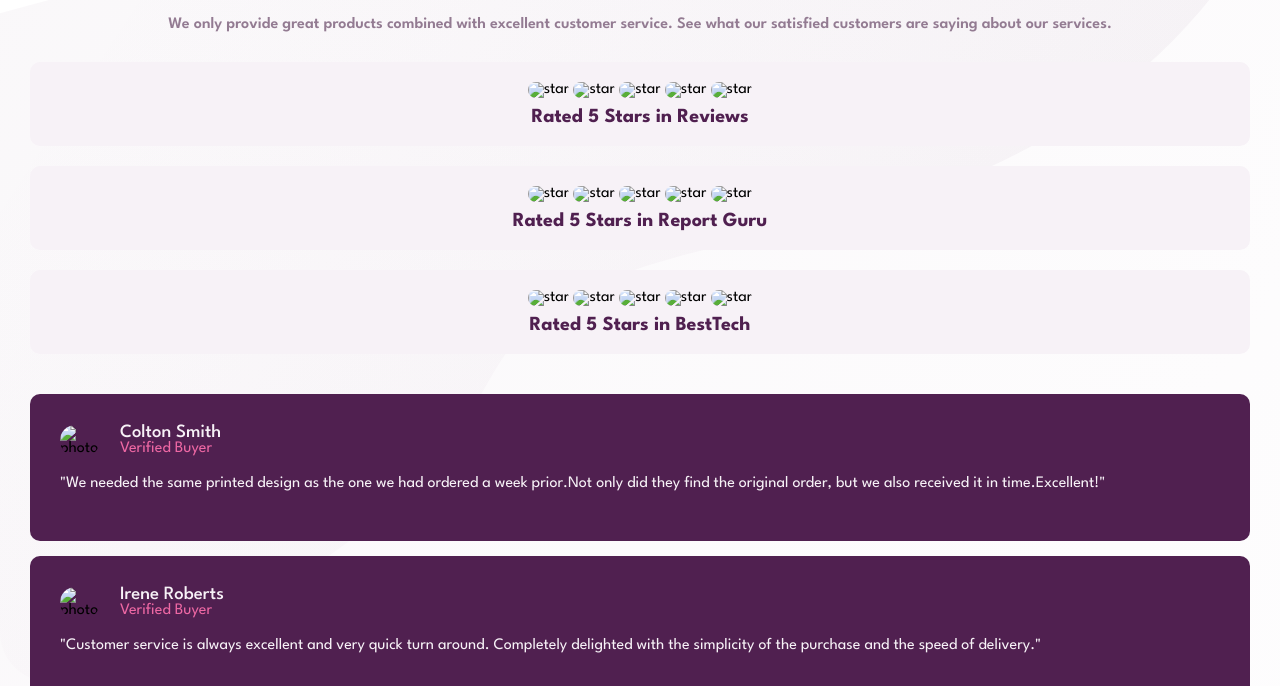
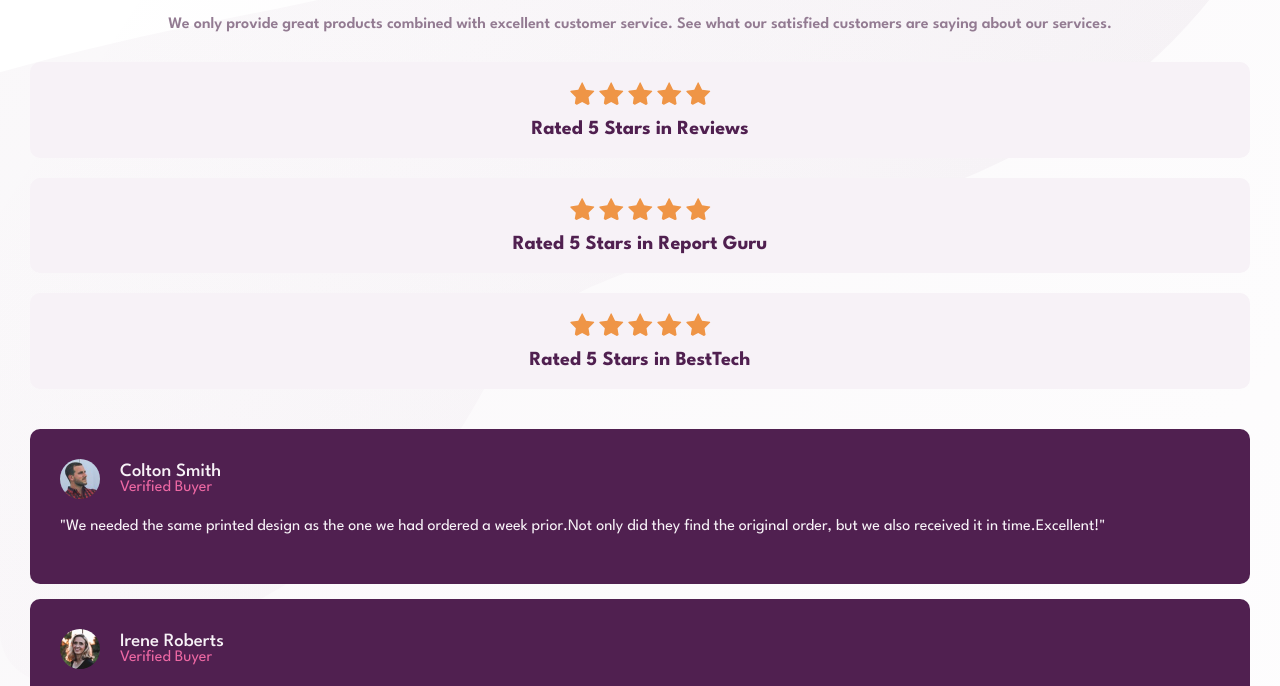
Before and after one commit to shubham-cj/Social-proof-section-master, a plain HTML site: page index.html in a window 1280 px wide. Shown: the part 112-798 px from the top of the page. Drawn offline with Linux system fonts and the light colour scheme; the site is published under a folder, as on GitHub Pages, so addresses that start at the root find nothing.

Commit message:
Update index.html

```diff
--- a/index.html
+++ b/index.html
@@ -27,38 +27,38 @@
       </p>
 
       <div class="rating-container">
-        <img src="/images/icon-star.svg" alt="star" class="star-img">
-        <img src="/images/icon-star.svg" alt="star" class="star-img">
-        <img src="/images/icon-star.svg" alt="star" class="star-img">
-        <img src="/images/icon-star.svg" alt="star" class="star-img">
-        <img src="/images/icon-star.svg" alt="star" class="star-img">
+        <img src="./images/icon-star.svg" alt="star" class="star-img">
+        <img src="./images/icon-star.svg" alt="star" class="star-img">
+        <img src="./images/icon-star.svg" alt="star" class="star-img">
+        <img src="./images/icon-star.svg" alt="star" class="star-img">
+        <img src="./images/icon-star.svg" alt="star" class="star-img">
 
         <h2>Rated 5 Stars in Reviews</h2>
       </div>
 
       <div class="rating-container">
-        <img src="/images/icon-star.svg" alt="star" class="star-img">
-        <img src="/images/icon-star.svg" alt="star" class="star-img">
-        <img src="/images/icon-star.svg" alt="star" class="star-img">
-        <img src="/images/icon-star.svg" alt="star" class="star-img">
-        <img src="/images/icon-star.svg" alt="star" class="star-img">
+        <img src="./images/icon-star.svg" alt="star" class="star-img">
+        <img src="./images/icon-star.svg" alt="star" class="star-img">
+        <img src="./images/icon-star.svg" alt="star" class="star-img">
+        <img src="./images/icon-star.svg" alt="star" class="star-img">
+        <img src="./images/icon-star.svg" alt="star" class="star-img">
 
         <h2>Rated 5 Stars in Report Guru</h2>
       </div>
 
       <div class="rating-container">
-        <img src="/images/icon-star.svg" alt="star" class="star-img">
-        <img src="/images/icon-star.svg" alt="star" class="star-img">
-        <img src="/images/icon-star.svg" alt="star" class="star-img">
-        <img src="/images/icon-star.svg" alt="star" class="star-img">
-        <img src="/images/icon-star.svg" alt="star" class="star-img">
+        <img src="./images/icon-star.svg" alt="star" class="star-img">
+        <img src="./images/icon-star.svg" alt="star" class="star-img">
+        <img src="./images/icon-star.svg" alt="star" class="star-img">
+        <img src="./images/icon-star.svg" alt="star" class="star-img">
+        <img src="./images/icon-star.svg" alt="star" class="star-img">
 
         <h2>Rated 5 Stars in BestTech</h2>
       </div>
 
       <div class="card mt">
         <div class="card-name-section">
-          <img src="/images/image-colton.jpg" alt="photo">
+          <img src="./images/image-colton.jpg" alt="photo">
           <div>
             <h3>Colton Smith</h3>
             <h4>Verified Buyer</h4>
@@ -72,7 +72,7 @@
 
       <div class="card">
         <div class="card-name-section">
-          <img src="/images/image-irene.jpg" alt="photo">
+          <img src="./images/image-irene.jpg" alt="photo">
           <div>
             <h3>Irene Roberts </h3>
             <h4>Verified Buyer</h4>
@@ -87,7 +87,7 @@
 
       <div class="card">
         <div class="card-name-section">
-          <img src="/images/image-anne.jpg" alt="photo">
+          <img src="./images/image-anne.jpg" alt="photo">
           <div>
             <h3>Anne Wallace </h3>
             <h4>Verified Buyer</h4>
```
